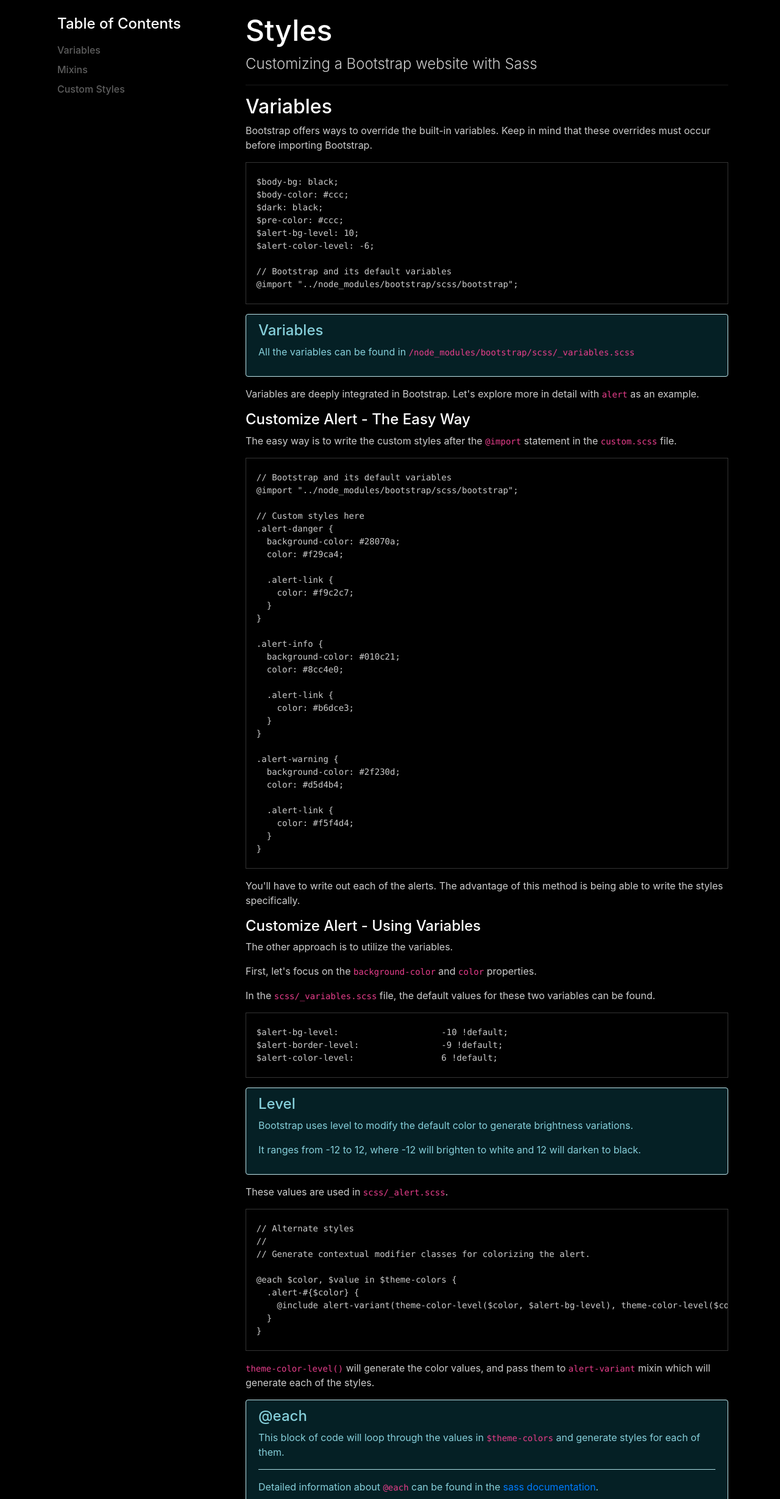
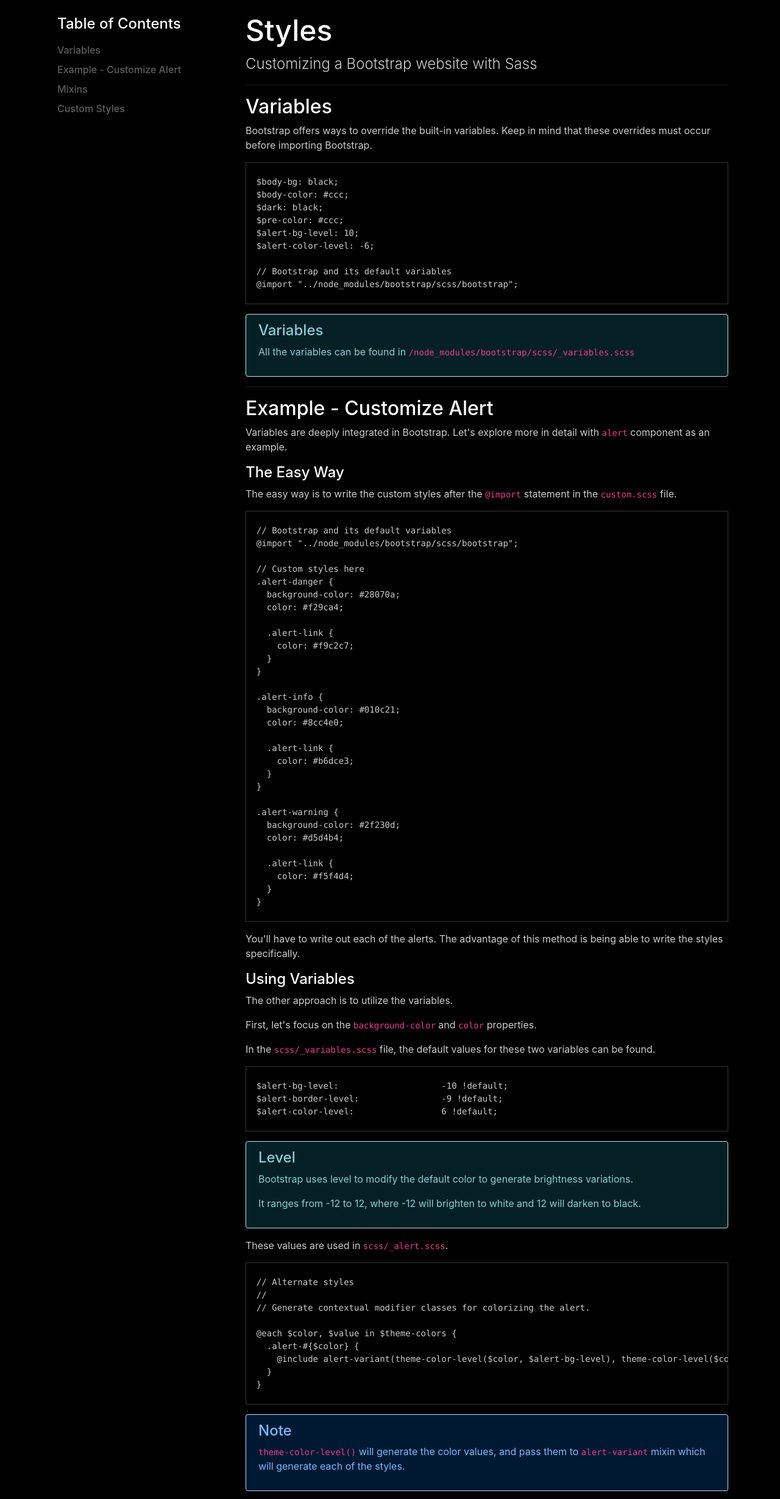
Before and after one commit to jsphkm/CS50-project0, a website: page styles-page.html in a window 1280 px wide. Shown: the part 51-2510 px from the top of the page at 61% size. Drawn offline with nearby package versions, Linux system fonts and the light colour scheme.

Commit message:
Change header and content

```diff
--- a/styles-page.html
+++ b/styles-page.html
@@ -52,6 +52,7 @@
         <nav class="sidenav" aria-label="Side Nav">
           <h4 class="sidenav-link">Table of Contents</h4>
           <div><a class="sidenav-link" href="#navanchor-variables">Variables</a></div>
+          <div><a class="sidenav-link" href="#navanchor-example">Example - Customize Alert</a></div>
           <div><a class="sidenav-link" href="#navanchor-mixins">Mixins</a></div>
           <div><a class="sidenav-link" href="#navanchor-customstyles">Custom Styles</a></div>
         </nav>
@@ -78,8 +79,10 @@
           <h4 class="alert-heading">Variables</h4>
           <p>All the variables can be found in <code>/node_modules/bootstrap/scss/_variables.scss</code></p>
         </div>
-        <p>Variables are deeply integrated in Bootstrap.  Let's explore more in detail with <code>alert</code> as an example.</p>
-        <h4>Customize Alert - The Easy Way</h4>
+        <hr>
+        <h2 id="navanchor-example" class="jumpfix">Example - Customize Alert</h2>
+        <p>Variables are deeply integrated in Bootstrap.  Let's explore more in detail with <code>alert</code> component as an example.</p>
+        <h4>The Easy Way</h4>
         <p>The easy way is to write the custom styles after the <code>@import</code> statement in the <code>custom.scss</code> file.</p>
         <pre>
           <code>
@@ -115,7 +118,7 @@
   }</code>
         </pre>
         <p>You'll have to write out each of the alerts.  The advantage of this method is being able to write the styles specifically.</p>
-        <h4>Customize Alert - Using Variables</h4>
+        <h4>Using Variables</h4>
         <p>The other approach is to utilize the variables.</p>
         <p>First, let's focus on the <code>background-color</code> and <code>color</code> properties.</p>
         <p>In the <code>scss/_variables.scss</code> file, the default values for these two variables can be found.</p>
@@ -143,7 +146,10 @@
     }
   }</code>
         </pre>
-        <p><code>theme-color-level()</code> will generate the color values, and pass them to <code>alert-variant</code> mixin which will generate each of the styles.</p>
+        <div class="alert alert-primary" role="alert">
+          <h4 class="alert-heading">Note</h4>
+          <p><code>theme-color-level()</code> will generate the color values, and pass them to <code>alert-variant</code> mixin which will generate each of the styles.</p>
+        </div>
         <div class="alert alert-info" role="alert">
           <h4 class="alert-heading">@each</h4>
           <p>This block of code will loop through the values in <code>$theme-colors</code> and generate styles for each of them.</p>
@@ -207,7 +213,7 @@
     $theme-colors
   );</code>
         </pre>
-        <p>As you can see, each values in <code>$theme-colors</code> are mapped with a variable that are related to specific color variables.  This means that changing the color values will directly affect the <code>$each</code> block.</p>
+        <p>As you can see, each values in <code>$theme-colors</code> are mapped with a variable that are related to specific color variables.  This means that changing the color values will directly affect the output of the <code>$each</code> block.</p>
         <p>However, for this example, I only changed <code>$alert-bg-level</code> and <code>$alert-color-level</code> in <code>custom.scss</code>.</p>
         <pre>
           <code>
@@ -330,7 +336,7 @@
     }
   }</code>
         </pre>
-        <p>Alternatively, when using Bootstrap's media queries using mixins, it looks like this:</p>
+        <p>Alternatively, when using Bootstrap's media queries using mixins, it's used like this.</p>
         <pre>
           <code>
   @include media-breakpoint-down(sm) {
@@ -365,7 +371,7 @@
           <p>For example:</p>
           <pre>
             <code>
-      Error: Undefined mixin.</code>
+  Error: Undefined mixin.</code>
           </pre>
         </div>
         <div class="alert alert-info">
```
Also changed, not shown: gettingstarted-page.html (+1 -1 lines).
